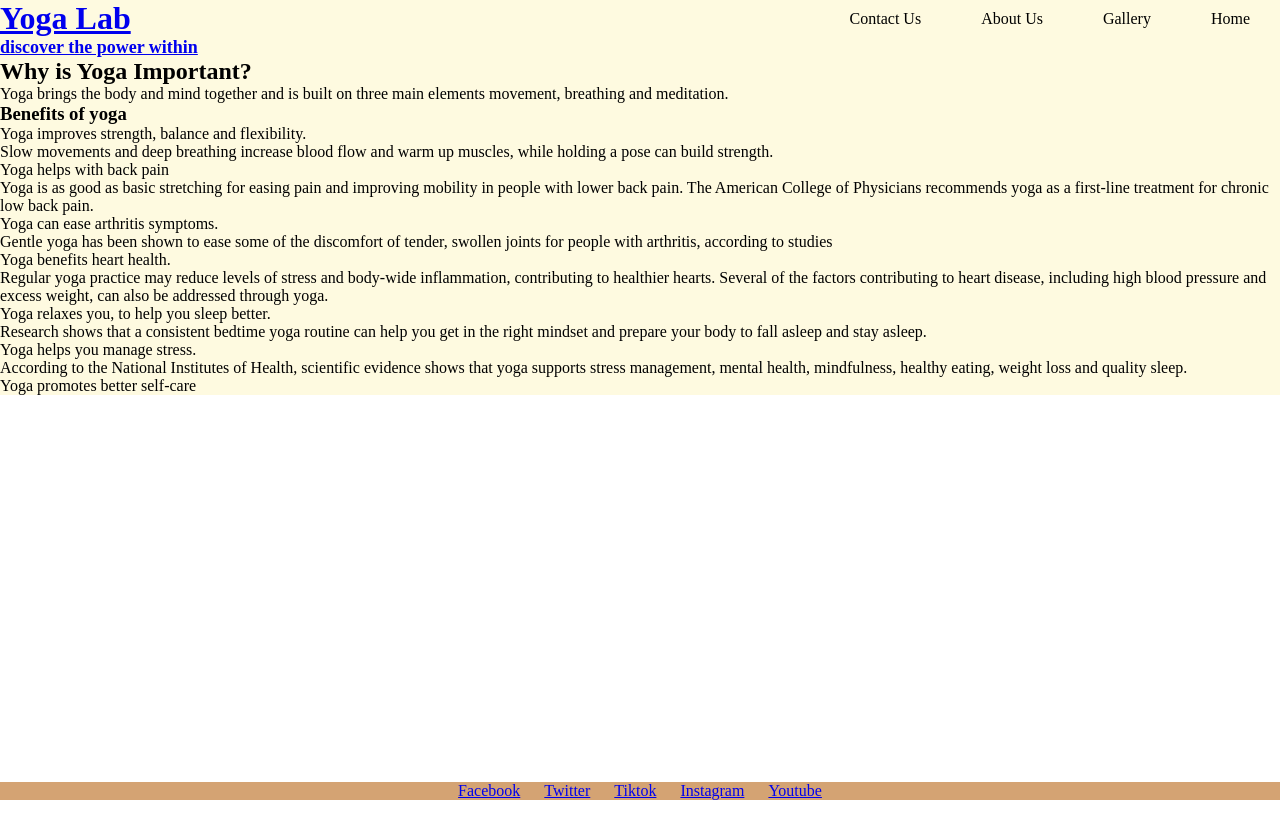
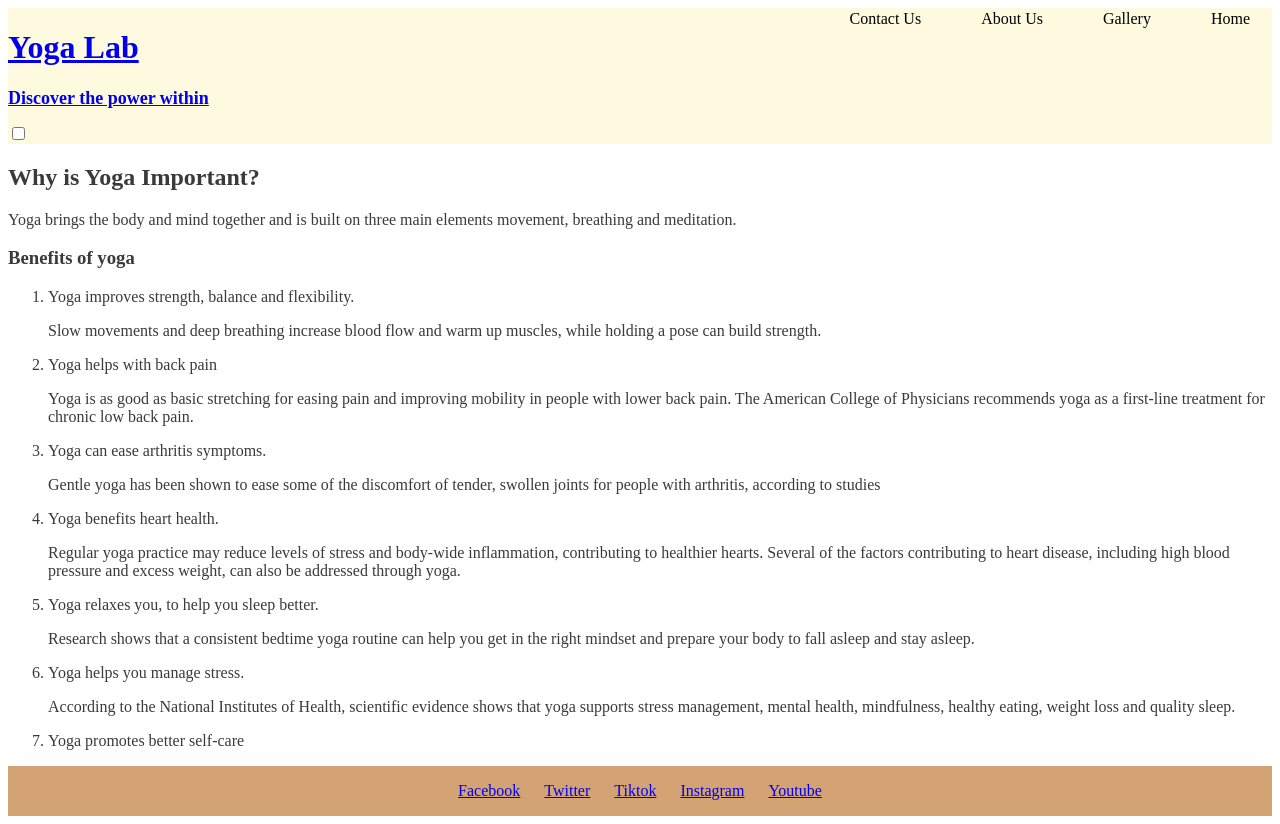
Before and after one commit to OJarvey/Project-1-Yoga-Lab-, a plain HTML site: page index.html in a window 1280 px wide. Before the commit the page ends 800 px from the top, so only its background shows below. Drawn offline with Linux system fonts and the light colour scheme.

Commit message:
added font-family to the body and changed color in menu and header

```diff
--- a/assets/css/style.css
+++ b/assets/css/style.css
@@ -1,9 +1,28 @@
+<style>
+@import url('https://fonts.googleapis.com/css2?family=Hind+Siliguri:wght@300;400;500;600;700&family=Lato:ital,wght@0,100;0,300;0,400;0,700;0,900;1,100;1,300;1,400;1,700;1,900&display=swap')
+</style>
+
 /*Asterisk wildcard selector to override default styles added by the browser*/
 * {
   padding: 0;
   margin: 0;
   box-sizing: border-box;
 }
+
+/*Body*/
+body {
+  display: flex;
+  flex-direction: column;
+  min-height: 100vh;
+  color: #3a3a3a;
+  font-family: 'Lato' cursive;
+}
+
+main {
+  background-color: hsl(0, 0%, 100%);
+  flex: 1 0 auto;
+}
+
 /*Logo*/
 #logo {
   text-decoration: none;
@@ -49,17 +68,6 @@ header {
   background-color: #ddd;
 }
 
-main {
-  background-color: hsl(0, 0%, 100%);
-}
-
-/*Body*/
-body {
-  display: flex;
-  flex-direction: column;
-  min-height: 100vh;
-}
-
 /*Footer*/
 footer {
   margin-top: auto;
--- a/index.html
+++ b/index.html
@@ -17,13 +17,18 @@
   <!--Stylesheet-->
   <link rel="stylesheet" href="assets/css/style.css">
 
+  <!--Body-->
+
 <body>
   <!--Header-->
   <header>
     <a href="index.html">
       <h1 id="logo">Yoga Lab</h1>
-    <h2 id="subtitle">discover the power within</h2>
+      <h2 id="subtitle">Discover the power within</h2>
     </a>
+    <input type="checkbox" id="nav-toggle" name="nav-toggle">
+    <label for="nav-toggle" class="nav-toggle-label"></label>
+    <i class="fa-solid fa-bars"></i>
     <nav>
       <ul id="menu">
         <li><a href="index.html" class="active">Home</a></li>
@@ -32,40 +37,51 @@
         <li><a href="contact.html">Contact Us</a></li>
       </ul>
     </nav>
+  </header>
+
+  <!--Main Content-->
+  <main>
     <h2>Why is Yoga Important?</h2>
-    <p>Yoga brings the body and mind together and is built on three main elements movement, breathing and meditation.</p>
+    <p>Yoga brings the body and mind together and is built on three main elements movement, breathing and meditation.
+    </p>
 
     <h3>Benefits of yoga</h3>
     <p>
     <ol>
       <li>Yoga improves strength, balance and flexibility.
-          <p>Slow movements and deep breathing increase blood flow and warm up muscles, while holding a pose can build strength.</p>
+        <p>Slow movements and deep breathing increase blood flow and warm up muscles, while holding a pose can build
+          strength.</p>
       </li>
 
-        <li>Yoga helps with back pain <p>Yoga is as good as basic stretching for easing pain and improving mobility in people with lower back pain.
-          The American College of Physicians recommends yoga as a first-line treatment for chronic low back pain.</p></li>
+      <li>Yoga helps with back pain <p>Yoga is as good as basic stretching for easing pain and improving mobility in
+          people with lower back pain.
+          The American College of Physicians recommends yoga as a first-line treatment for chronic low back pain.</p>
+      </li>
 
       <li>Yoga can ease arthritis symptoms. <p>Gentle yoga has been shown to ease some of the discomfort of tender,
-          swollen joints for people with arthritis, according to studies</p></li>
+          swollen joints for people with arthritis, according to studies</p>
+      </li>
 
-        <li>Yoga benefits heart health. <p>Regular yoga practice may reduce levels of stress and body-wide inflammation, contributing to healthier hearts.
-          Several of the factors contributing to heart disease, including high blood pressure and excess weight, can also be addressed through yoga.</p></li>
+      <li>Yoga benefits heart health. <p>Regular yoga practice may reduce levels of stress and body-wide inflammation,
+          contributing to healthier hearts.
+          Several of the factors contributing to heart disease, including high blood pressure and excess weight, can
+          also be addressed through yoga.</p>
+      </li>
 
-        <li>Yoga relaxes you, to help you sleep better.<p>Research shows that a consistent bedtime yoga routine can help you get in the right mindset
-          and prepare your body to fall asleep and stay asleep.</p></li>
+      <li>Yoga relaxes you, to help you sleep better.<p>Research shows that a consistent bedtime yoga routine can help
+          you get in the right mindset
+          and prepare your body to fall asleep and stay asleep.</p>
+      </li>
 
-        <li>Yoga helps you manage stress.<p>According to the National Institutes of Health, scientific evidence shows that yoga supports stress management,
-           mental health, mindfulness, healthy eating, weight loss and quality sleep.</p></li>
+      <li>Yoga helps you manage stress.<p>According to the National Institutes of Health, scientific evidence shows that
+          yoga supports stress management,
+          mental health, mindfulness, healthy eating, weight loss and quality sleep.</p>
+      </li>
 
       <li>Yoga promotes better self-care</li>
 
     </ol>
     </p>
-
-  </header>
-
-  <!--Main Content-->
-  <main>
 
   </main>
 
```
Lines whose indentation alone changed are shown as unchanged.
